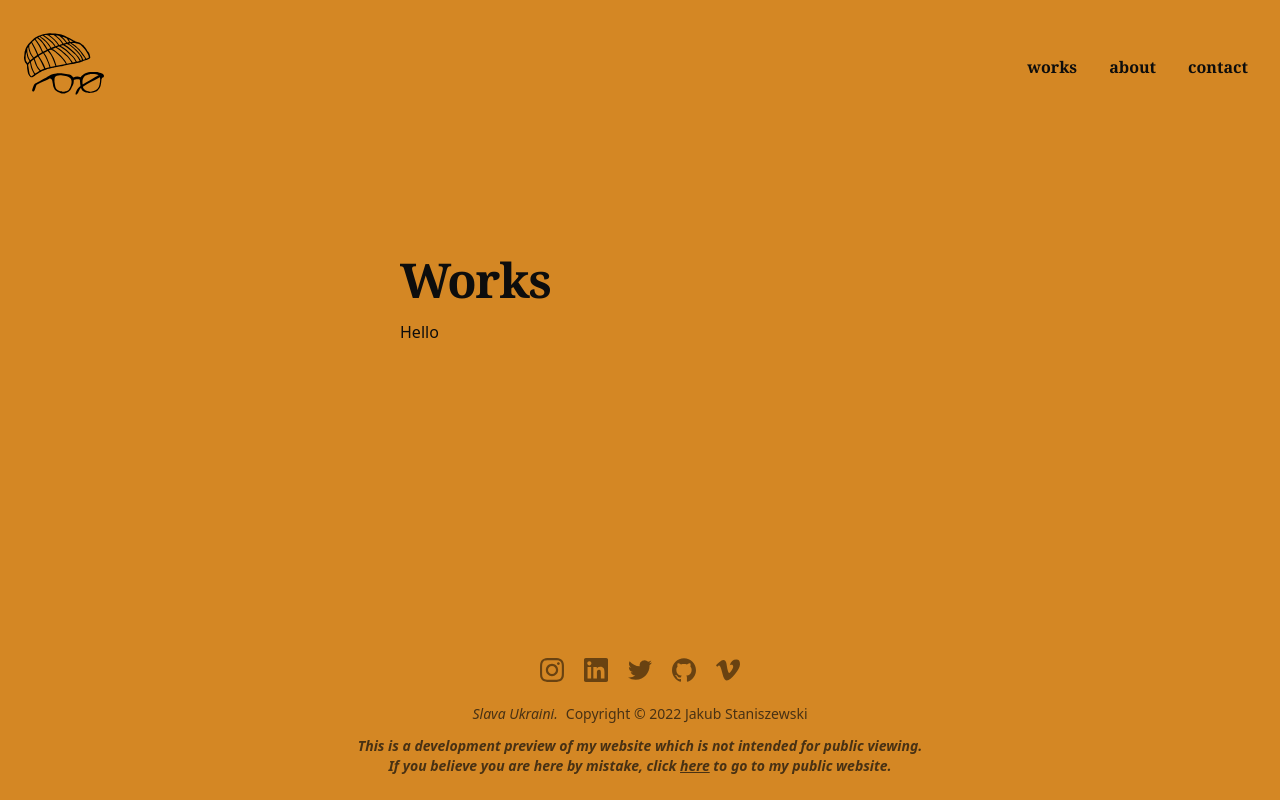
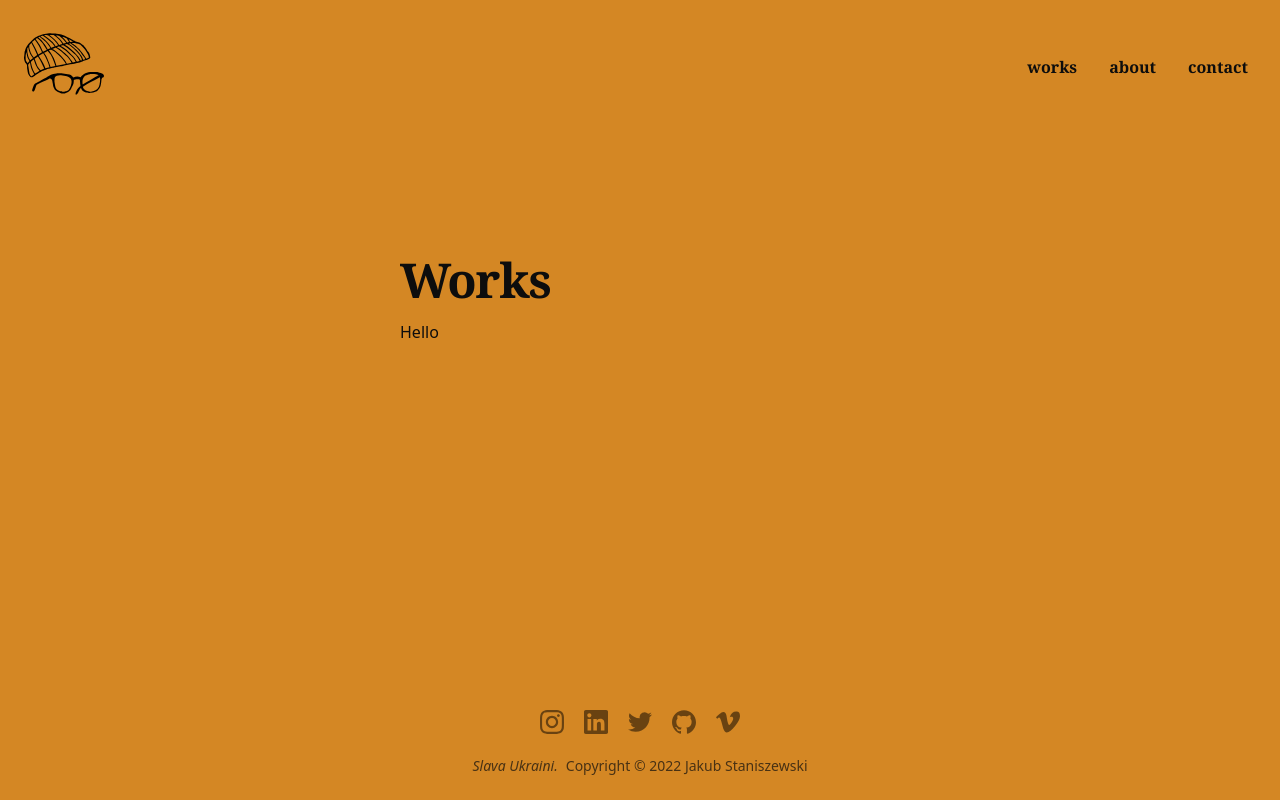
Before and after one commit to jakuski/website, a Next.js app: page /works in a window 1280 px wide. Built offline with nearby package versions, Linux system fonts and the light colour scheme; a web font is replaced by a local one.

Commit message:
preview only stuff

```diff
--- a/src/components/Footer.tsx
+++ b/src/components/Footer.tsx
@@ -15,7 +15,7 @@ import LinkedInIcon from "@/components/icons/LinkedIn";
 import TwitterIcon from "@/components/icons/Twitter";
 import GitHubIcon from "@/components/icons/GitHub";
 import VimeoIcon from "@/components/icons/Vimeo";
-import { isDev } from "@/config";
+import { isPreview } from "@/config";
 
 interface SocialIconProps extends React.PropsWithChildren {
 	href: string;
@@ -61,7 +61,7 @@ const Footer: React.FC = () => {
 				<span className="italic mr-2">Slava Ukraini.</span>
 				Copyright © {new Date().getFullYear()} Jakub Staniszewski
 			</div>
-			{isDev && <div className="opacity-70 font-bold italic text-center">
+			{isPreview && <div className="opacity-70 font-bold italic text-center">
 				This is a development preview of my website which is not intended for public viewing. <br/>If you believe you are here by mistake, click <a className="underline min-h-44 min-w-44" href="https://jakub.studio">here</a> to go to my public website.
 			</div>}
 		</footer>
--- a/src/config.ts
+++ b/src/config.ts
@@ -12,3 +12,4 @@ export const socialHandles = {
 };
 
 export const isDev = process.env.NODE_ENV === "development";
+export const isPreview = process.env.IS_PREVIEW === "true";
--- a/src/pages/_document.tsx
+++ b/src/pages/_document.tsx
@@ -1,7 +1,7 @@
-import { githubRepo, isDev, socialHandles, websiteName } from "@/config";
+import { githubRepo, isPreview, socialHandles, websiteName } from "@/config";
 import Document, { Html, Head, Main, NextScript } from "next/document";
 
-const robotsMeta = isDev ? "noindex,nofollow" : "index,follow";
+const robotsMeta = isPreview ? "noindex,nofollow" : "index,follow";
 
 class SiteDocument extends Document {
 	render(): JSX.Element {
```
